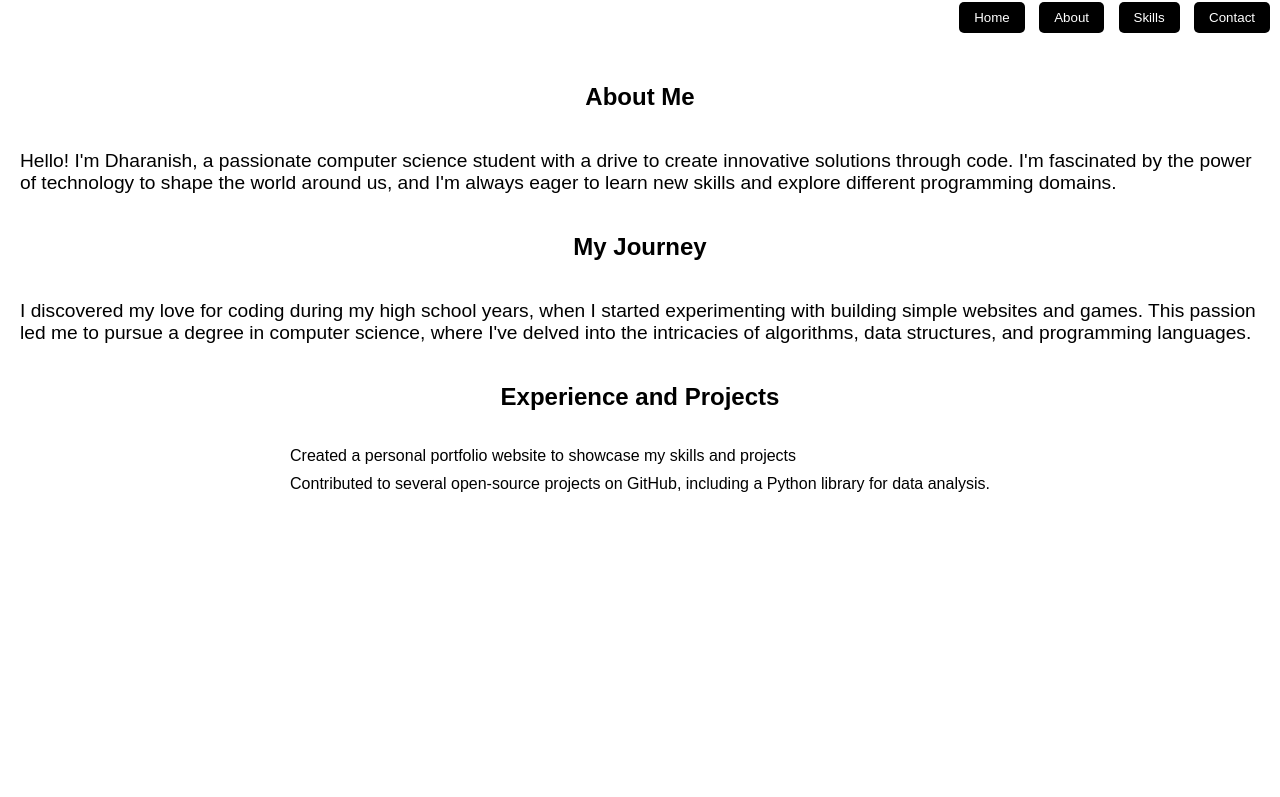
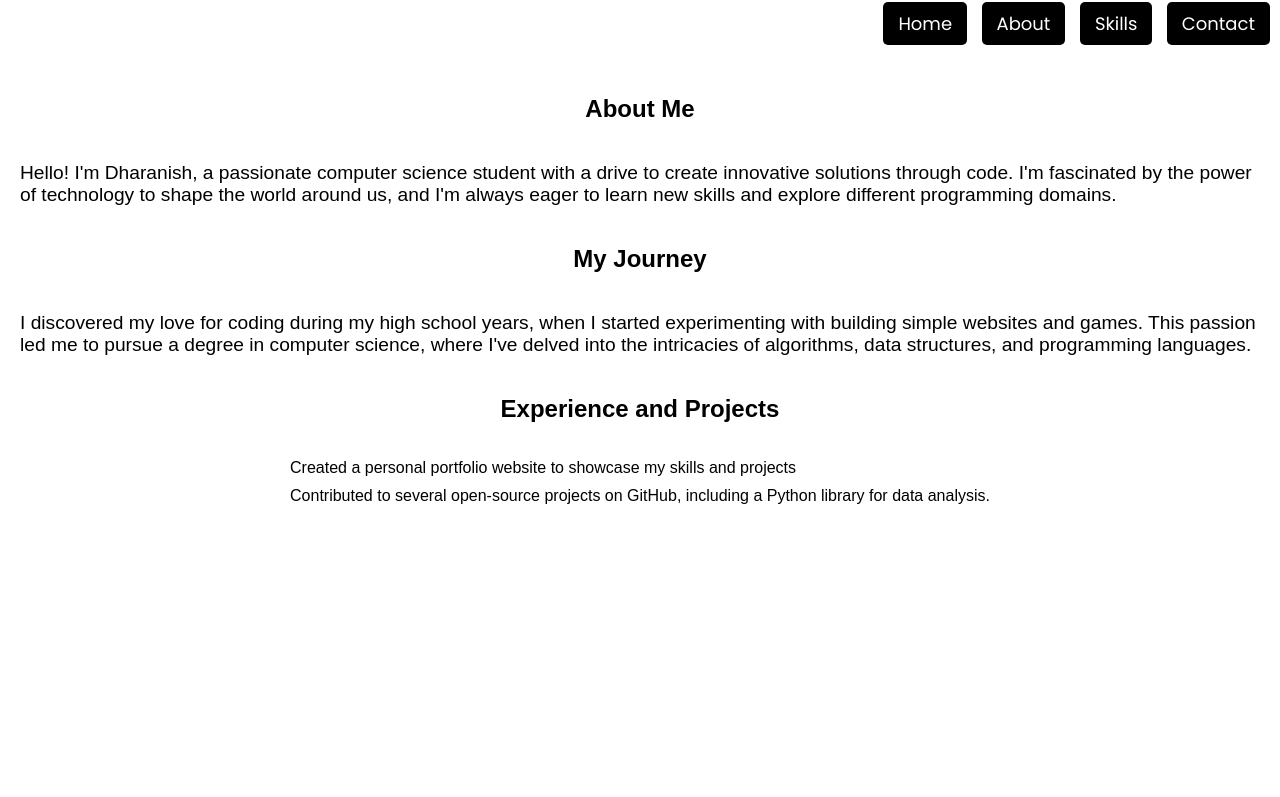
Before and after one commit to Dharanisham/TEAM-21, a plain HTML site: page DHARANISH A M - PORTFOLIO/about.html in a window 1280 px wide. Shown: the part 65-862 px from the top of the page. Drawn offline with Linux system fonts and the light colour scheme.

Commit message:
Update about.css

```diff
--- a/DHARANISH A M - PORTFOLIO/about.css
+++ b/DHARANISH A M - PORTFOLIO/about.css
@@ -1,3 +1,4 @@
+@import url('https://fonts.googleapis.com/css2?family=Poppins&display=swap');
 body {
   font-family: Arial, sans-serif;
   margin: 0;
@@ -36,6 +37,8 @@ body {
   border-radius: 5px;
   padding: 8px 15px;
   transition: background-color 0.3s;
+  font-size: 18px;
+  font-family: 'Poppins', sans-serif;
 }
 
 #grid2 button:hover {
```
